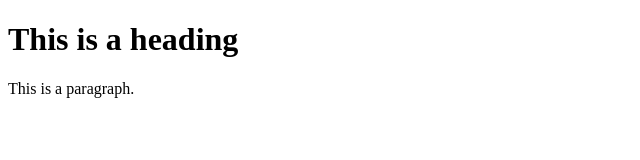
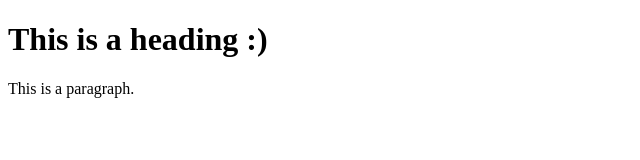
Before and after one commit to IvayloKostadinovHristov/test212, a plain HTML site: page index.html in a window 1280 px wide. Shown: the full height of the page, 0-640 px from the left. Drawn offline with Linux system fonts and the light colour scheme.

Commit message:
initial commit

```diff
--- a/index.html
+++ b/index.html
@@ -3,7 +3,7 @@
 <title>HTML Tutorial</title>
 <body>
 
-<h1>This is a heading</h1>
+<h1>This is a heading :)</h1>
 <p>This is a paragraph.</p>
 
 </body>
```
